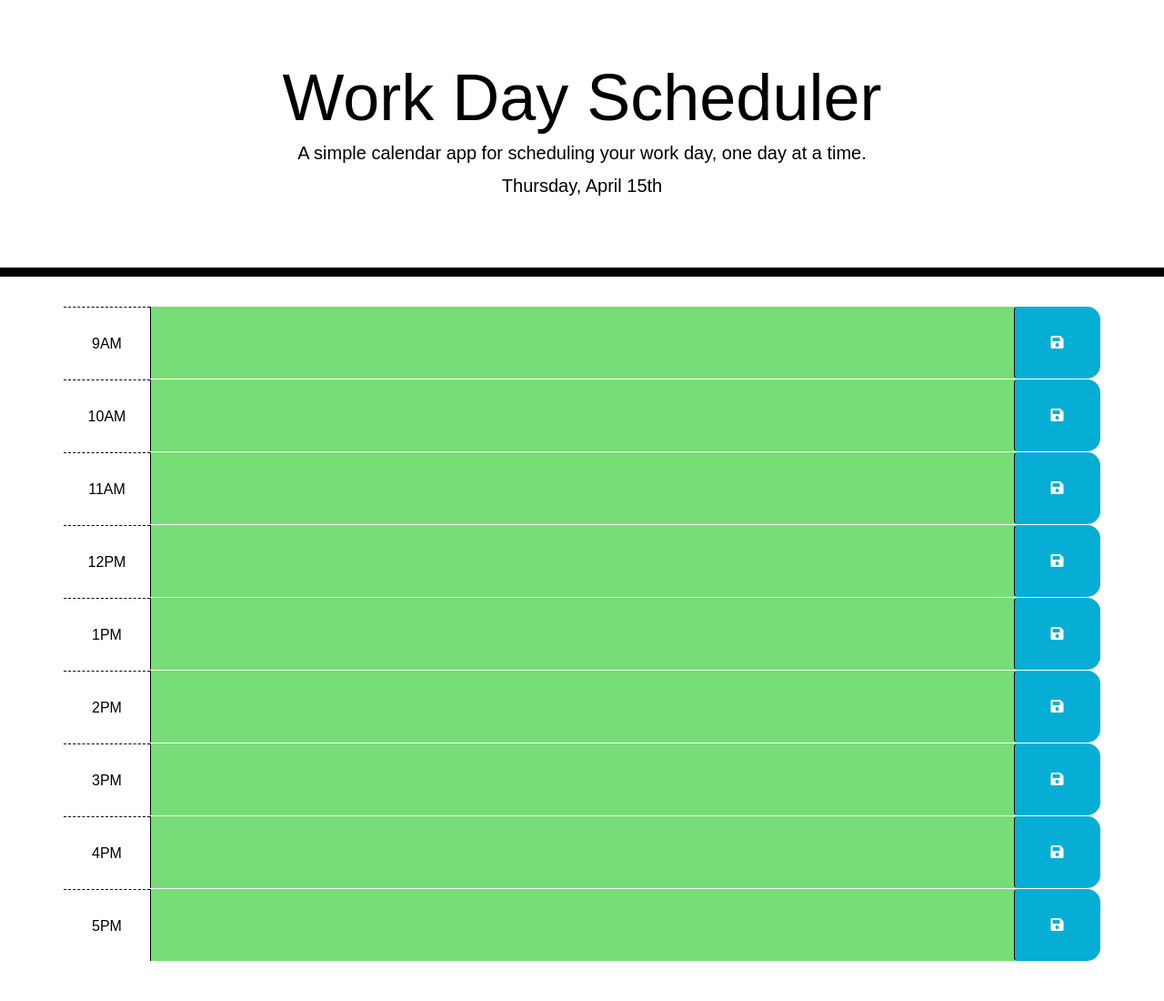
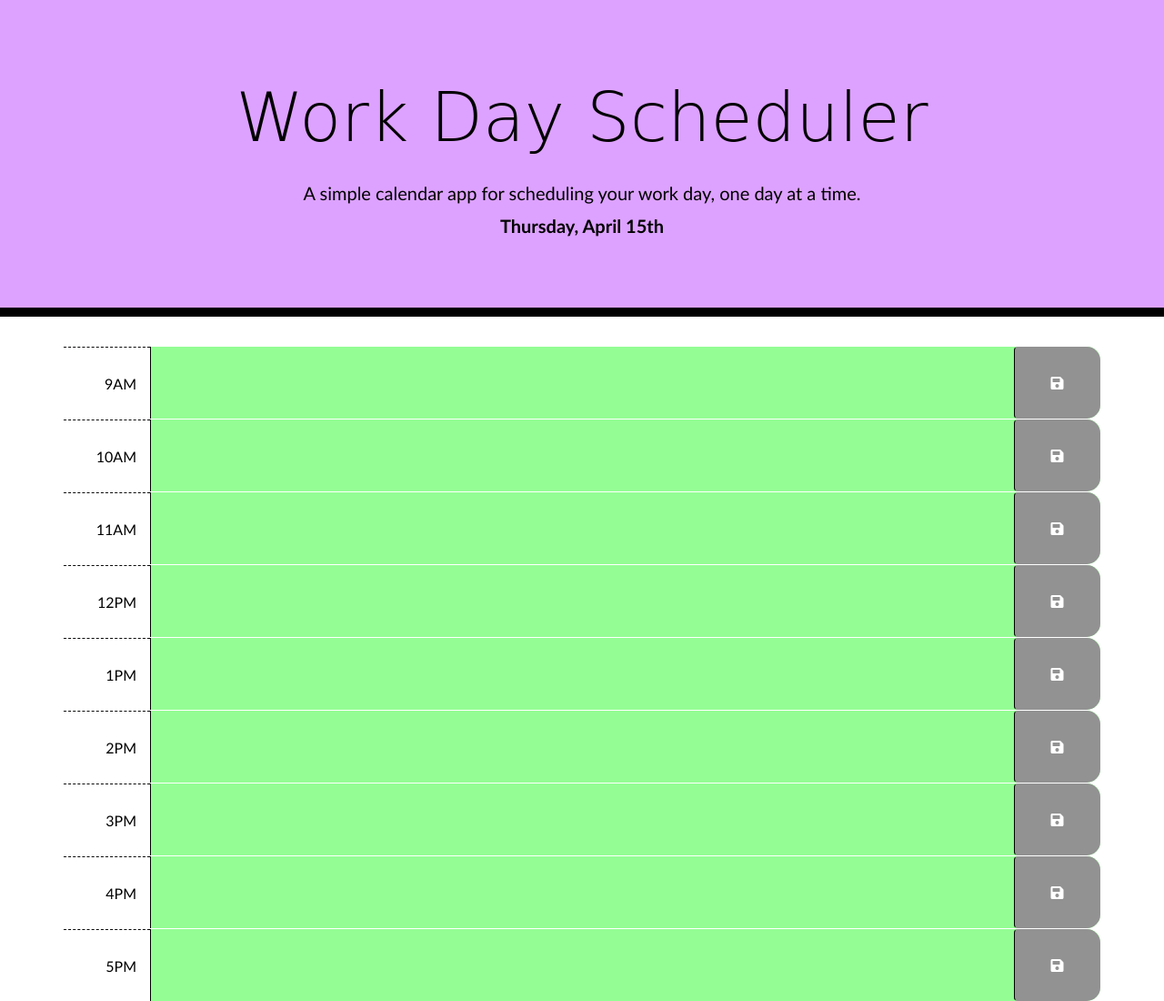
Before and after one commit to technikks/workDayScheduler, a plain HTML site: page index.html in a window 1280 px wide. Shown: the whole page at 91% size. Before the commit the page ends 1056 px from the top, so only its background shows below. Drawn offline with nearby package versions, Linux system fonts and the light colour scheme.

Commit message:
Updated styling

```diff
--- a/index.html
+++ b/index.html
@@ -9,14 +9,14 @@
   <link rel="stylesheet" href="https://use.fontawesome.com/releases/v5.8.1/css/all.css" integrity="sha384-50oBUHEmvpQ+1lW4y57PTFmhCaXp0ML5d60M1M7uH2+nqUivzIebhndOJK28anvf" crossorigin="anonymous">
   <link href="https://fonts.googleapis.com/css?family=Open+Sans&display=swap" rel="stylesheet">
   <link rel="stylesheet" href="style.css">
-  <title>Work Day Scheduler</title>
+  <title>Homework #5: Work Day Scheduler</title>
 </head>
 
 <body>
   <header class="jumbotron">
     <h1 class="display-3">Work Day Scheduler</h1>
     <p class="lead">A simple calendar app for scheduling your work day, one day at a time.</p>
-    <p id="currentDay" class="lead"></p>
+    <p id="currentDay" class="lead" style="font-weight: bold;"></p>
   </header>
   <div class="container">
     <div id="hour-9" class="row time-block">
--- a/style.css
+++ b/style.css
@@ -1,5 +1,5 @@
 body {
-  font-family: Arial, Helvetica, sans-serif;
+  font-family: 'Gill Sans', 'Gill Sans MT', Calibri, 'Trebuchet MS', sans-serif;
   font-size: 16px;
   line-height: 1;
 }
@@ -15,10 +15,20 @@ textarea{
 
 .jumbotron {
   text-align: center;
-  background-color: transparent;
+  background-color: rgb(221, 162, 255);
   color: black;
   border-radius: 0;
   border-bottom: 10px solid black;
+}
+
+.display-3 {
+  font-family: Brush Script ML, cursive;
+  font-size: 75px;
+  padding: 20px;
+}
+
+.lead {
+font-family:'Gill Sans', 'Gill Sans MT', Calibri, 'Trebuchet MS', sans-serif;
 }
 
 .description{
@@ -26,7 +36,7 @@ textarea{
 }
 
 .time-block{
-  text-align: center;
+  text-align: right;
   border-radius: 15px;
 }
 
@@ -43,17 +53,17 @@ textarea{
 }
 
 .past {
-  background-color: #d3d3d3;
+  background-color: #a8a8a8;
   color: white;
 }
 
 .present {
-  background-color: #ff6961;
+  background-color:rgb(221, 162, 255);;
   color: white;
 }
 
 .future {
-  background-color: #77dd77;
+  background-color: #94fd94;
   color: white;
 }
 
@@ -61,7 +71,7 @@ textarea{
   border-left: 1px solid black;
   border-top-right-radius: 15px;
   border-bottom-right-radius: 15px;
-  background-color: #06AED5;
+  background-color: #929292;
   color: white;
 }
 
```
Also changed, not shown: 1 other file.
